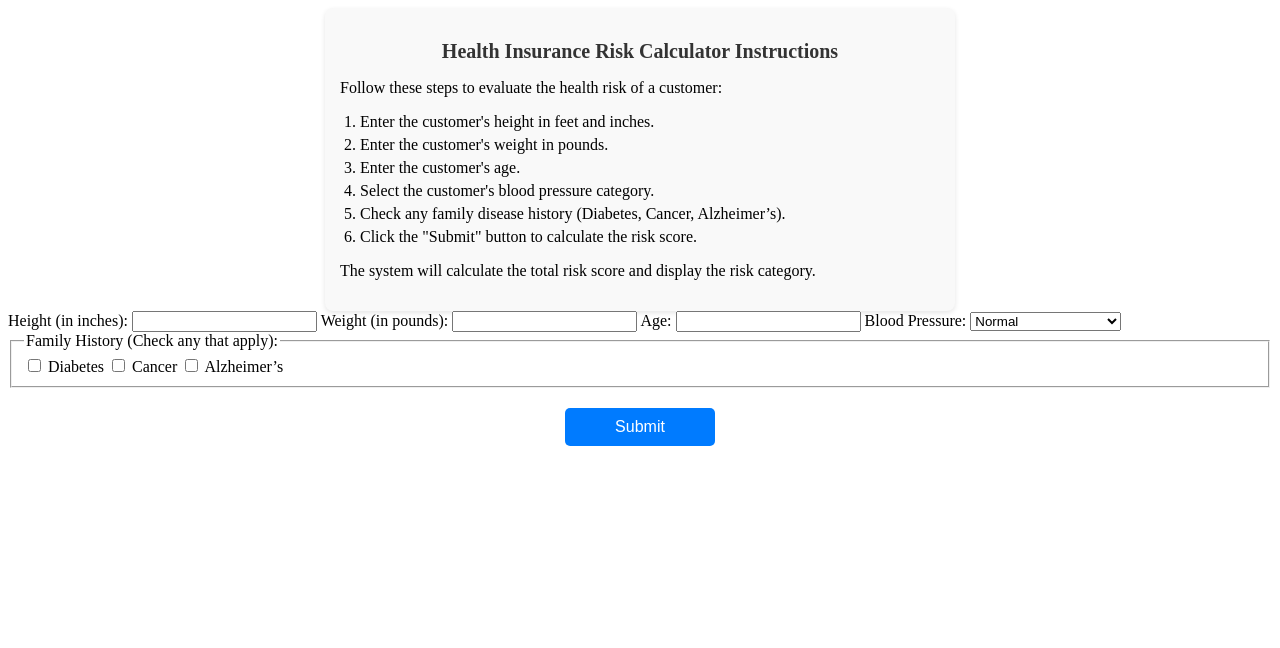
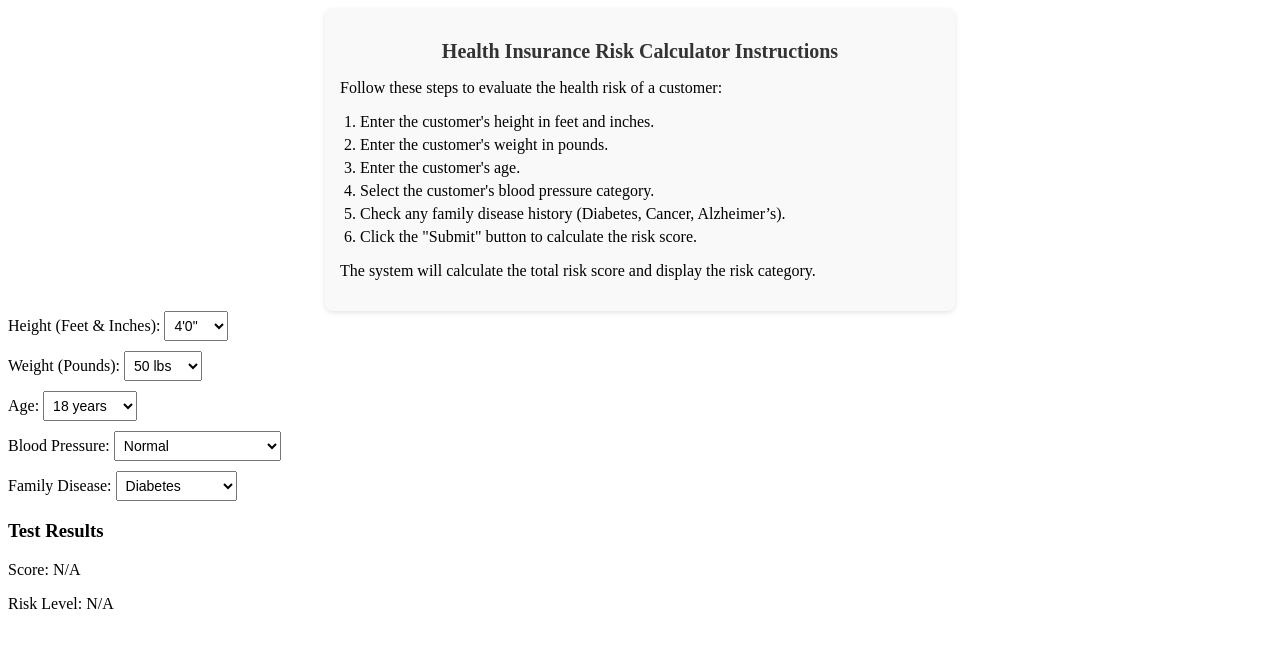
Before and after one commit to RedPandasOfficial/health-insurance-risk-calculator, a plain HTML site: page index.html in a window 1280 px wide. Drawn offline with Linux system fonts and the light colour scheme.

Commit message:
update code, added new features

```diff
--- a/index.html
+++ b/index.html
@@ -21,36 +21,42 @@
         <p>The system will calculate the total risk score and display the risk category.</p>
     </div>
 
-    <form id="risk-form">
-        <label for="height">Height (in inches):</label>
-        <input type="number" id="height" name="height" required>
+<!-- Height Dropdown -->
+<div class="dropdown-container">
+    <label for="height">Height (Feet & Inches):</label>
+    <select id="height"></select>
+</div>
 
-        <label for="weight">Weight (in pounds):</label>
-        <input type="number" id="weight" name="weight" required>
+<!-- Weight Dropdown -->
+<div class="dropdown-container">
+    <label for="weight">Weight (Pounds):</label>
+    <select id="weight"></select>
+</div>
 
-        <label for="age">Age:</label>
-        <input type="number" id="age" name="age" required>
+<!-- Age Dropdown -->
+<div class="dropdown-container">
+    <label for="age">Age:</label>
+    <select id="age"></select>
+</div>
 
-        <label for="blood-pressure">Blood Pressure:</label>
-        <select id="blood-pressure" name="blood-pressure">
-            <option value="normal">Normal</option>
-            <option value="elevated">Elevated</option>
-            <option value="hypertension-stage1">Hypertension Stage 1</option>
-            <option value="hypertension-stage2">Hypertension Stage 2</option>
-        </select>
+<!-- Blood Pressure Dropdown -->
+<div class="dropdown-container">
+    <label for="bloodPressure">Blood Pressure:</label>
+    <select id="bloodPressure"></select>
+</div>
 
-        <fieldset>
-            <legend>Family History (Check any that apply):</legend>
-            <label><input type="checkbox" name="family-history" value="diabetes"> Diabetes</label>
-            <label><input type="checkbox" name="family-history" value="cancer"> Cancer</label>
-            <label><input type="checkbox" name="family-history" value="alzheimer"> Alzheimer’s</label>
-        </fieldset>
+<!-- Family Disease Dropdown -->
+<div class="dropdown-container">
+    <label for="familyDisease">Family Disease:</label>
+    <select id="familyDisease"></select>
+</div>
 
-        <button type="submit" id="submit-btn">Submit</button>
-    </form>
-
-    <div id="result"></div>
-
+<!-- Score and Risk Results Section -->
+<div id="results">
+    <h3>Test Results</h3>
+    <p id="insurabilityScore">Score: N/A</p>
+    <p id="riskLevel">Risk Level: N/A</p>
+</div>
     <script src="script.js"></script>
 </body>
 </html>
--- a/script.js
+++ b/script.js
@@ -41,3 +41,124 @@ document.addEventListener("DOMContentLoaded", function() {
         }
     });
 });
+
+document.addEventListener("DOMContentLoaded", function () {
+    const heightSelect = document.getElementById("height");
+    const weightSelect = document.getElementById("weight");
+    const ageSelect = document.getElementById("age");
+    const bloodPressureSelect = document.getElementById("bloodPressure");
+    const familyDiseaseSelect = document.getElementById("familyDisease");
+    const insurabilityScore = document.getElementById("insurabilityScore");
+    const riskLevel = document.getElementById("riskLevel");
+
+    // Populate height dropdown (example: 4'0" to 7'0")
+    for (let feet = 4; feet <= 7; feet++) {
+        for (let inches = 0; inches <= 11; inches++) {
+            let option = document.createElement("option");
+            option.value = `${feet}'${inches}"`;
+            option.textContent = `${feet}'${inches}"`;
+            heightSelect.appendChild(option);
+        }
+    }
+
+    // Populate weight dropdown (example: 50 to 400 pounds)
+    for (let weight = 50; weight <= 400; weight += 10) {
+        let option = document.createElement("option");
+        option.value = weight;
+        option.textContent = `${weight} lbs`;
+        weightSelect.appendChild(option);
+    }
+
+    // Populate age dropdown (example: 18 to 100 years)
+    for (let age = 18; age <= 100; age++) {
+        let option = document.createElement("option");
+        option.value = age;
+        option.textContent = `${age} years`;
+        ageSelect.appendChild(option);
+    }
+
+    // Populate blood pressure dropdown
+    const bloodPressureOptions = [
+        "Normal", "Elevated", "Hypertension Stage 1", "Hypertension Stage 2", "Hypertensive Crisis"
+    ];
+    bloodPressureOptions.forEach(pressure => {
+        let option = document.createElement("option");
+        option.value = pressure;
+        option.textContent = pressure;
+        bloodPressureSelect.appendChild(option);
+    });
+
+    // Populate family disease dropdown
+    const familyDiseaseOptions = [
+        "Diabetes", "Heart Disease", "Cancer", "Hypertension", "Asthma", "None"
+    ];
+    familyDiseaseOptions.forEach(disease => {
+        let option = document.createElement("option");
+        option.value = disease;
+        option.textContent = disease;
+        familyDiseaseSelect.appendChild(option);
+    });
+
+    // Function to calculate the risk score
+    function calculateRisk() {
+        const height = heightSelect.value;
+        const weight = parseInt(weightSelect.value, 10);
+        const age = parseInt(ageSelect.value, 10);
+        const bloodPressure = bloodPressureSelect.value;
+        const familyDisease = familyDiseaseSelect.value;
+
+        let score = 0;
+        let risk = "Low";
+
+        // BMI Calculation (simplified version: weight (lbs) / height (inches)^2 * 703)
+        const heightInches = parseInt(height.split("'")[0]) * 12 + parseInt(height.split("'")[1].replace('"', ''));
+        const bmi = (weight / (heightInches * heightInches)) * 703;
+
+        // Age risk: 1 point for every 10 years over 40
+        if (age > 40) {
+            score += Math.floor((age - 40) / 10);
+        }
+
+        // Blood pressure risk
+        const bpRisk = {
+            "Normal": 0,
+            "Elevated": 1,
+            "Hypertension Stage 1": 2,
+            "Hypertension Stage 2": 3,
+            "Hypertensive Crisis": 4
+        };
+        score += bpRisk[bloodPressure] || 0;
+
+        // Family disease risk
+        if (familyDisease !== "None") {
+            score += 2;
+        }
+
+        // Final scoring based on BMI (simplified)
+        if (bmi > 30) {
+            score += 3; // Obesity increases risk
+        } else if (bmi > 25) {
+            score += 2; // Overweight increases risk
+        }
+
+        // Determine risk level based on score
+        if (score <= 3) {
+            risk = "Low";
+        } else if (score <= 6) {
+            risk = "Moderate";
+        } else {
+            risk = "High";
+        }
+
+        // Display results
+        insurabilityScore.textContent = `Score: ${score}`;
+        riskLevel.textContent = `Risk Level: ${risk}`;
+    }
+
+    // Attach event listeners to dropdowns to calculate score as values change
+    heightSelect.addEventListener("change", calculateRisk);
+    weightSelect.addEventListener("change", calculateRisk);
+    ageSelect.addEventListener("change", calculateRisk);
+    bloodPressureSelect.addEventListener("change", calculateRisk);
+    familyDiseaseSelect.addEventListener("change", calculateRisk);
+});
--- a/style.css
+++ b/style.css
@@ -39,3 +39,11 @@
 #submit-btn:hover {
     background-color: #0056b3;
 }
+.dropdown-container {
+    margin-bottom: 10px;
+}
+
+select {
+    padding: 5px;
+    font-size: 14px;
+}
```
